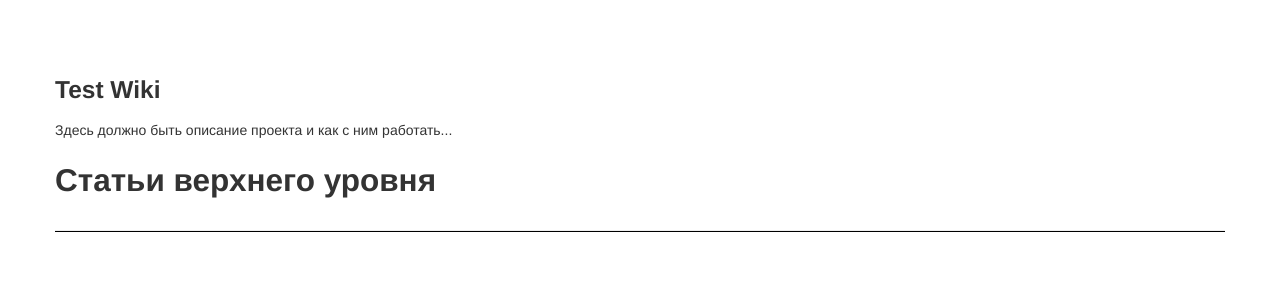
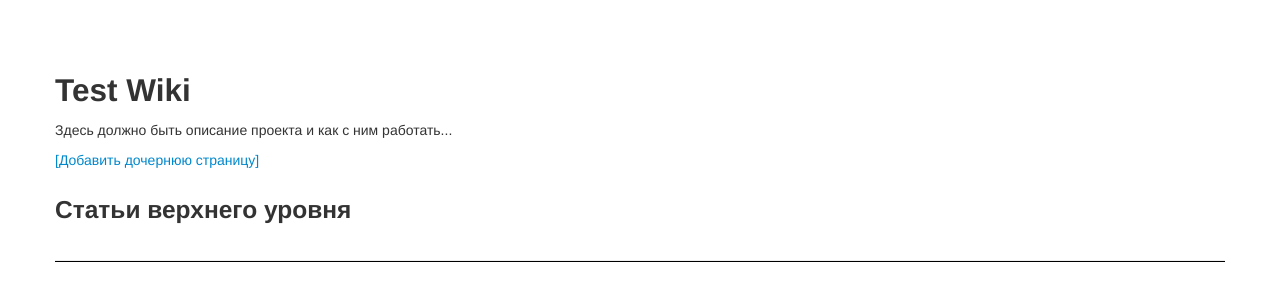
Before and after one commit to abobrov69/wiki_ab, a Django app: template templates/wiki_root.html in a window 1280 px wide. Shown: the top 301 px of the page. Run offline with Django 3.2, Linux system fonts and the light colour scheme; the template is opened without the code that fills it, so the values that code supplies are empty; parts of the project's set-up code (start-up, migrations or seed data) failed here and were passed over.

Commit message:
Iteration 7.1 (/add)

```diff
--- a/templates/wiki_root.html
+++ b/templates/wiki_root.html
@@ -6,15 +6,20 @@
 
     <div class="container" xmlns="http://www.w3.org/1999/html">
       <div class="row-fluid">
-        <div class="span12"> <h3>Test Wiki</h3></div>
+        <div class="span12"> <h2>Test Wiki</h2></div>
       </div>
       <div class="row-fluid">
         <div class="span12">Здесь должно быть описание проекта и как с ним работать...</div>
       </div>
+      <div class="row-fluid">
+        <div class="span12">
+            <p> <a href="{{ parent }}{{ wikipage.pg_url }}/add">[Добавить дочернюю страницу]</a>&nbsp
+        </div><!--/span-->
+      </div><!--/row-->
 
       <div class="row-fluid">
           <div class="span12">
-            <h2>Статьи верхнего уровня</h2>
+            <h3>Статьи верхнего уровня</h3>
           </div>
       </div>
       <div class="row-fluid">
```
Also changed, not shown: wiki_ab/forms.py (+10 -5 lines), wiki_ab.db.
